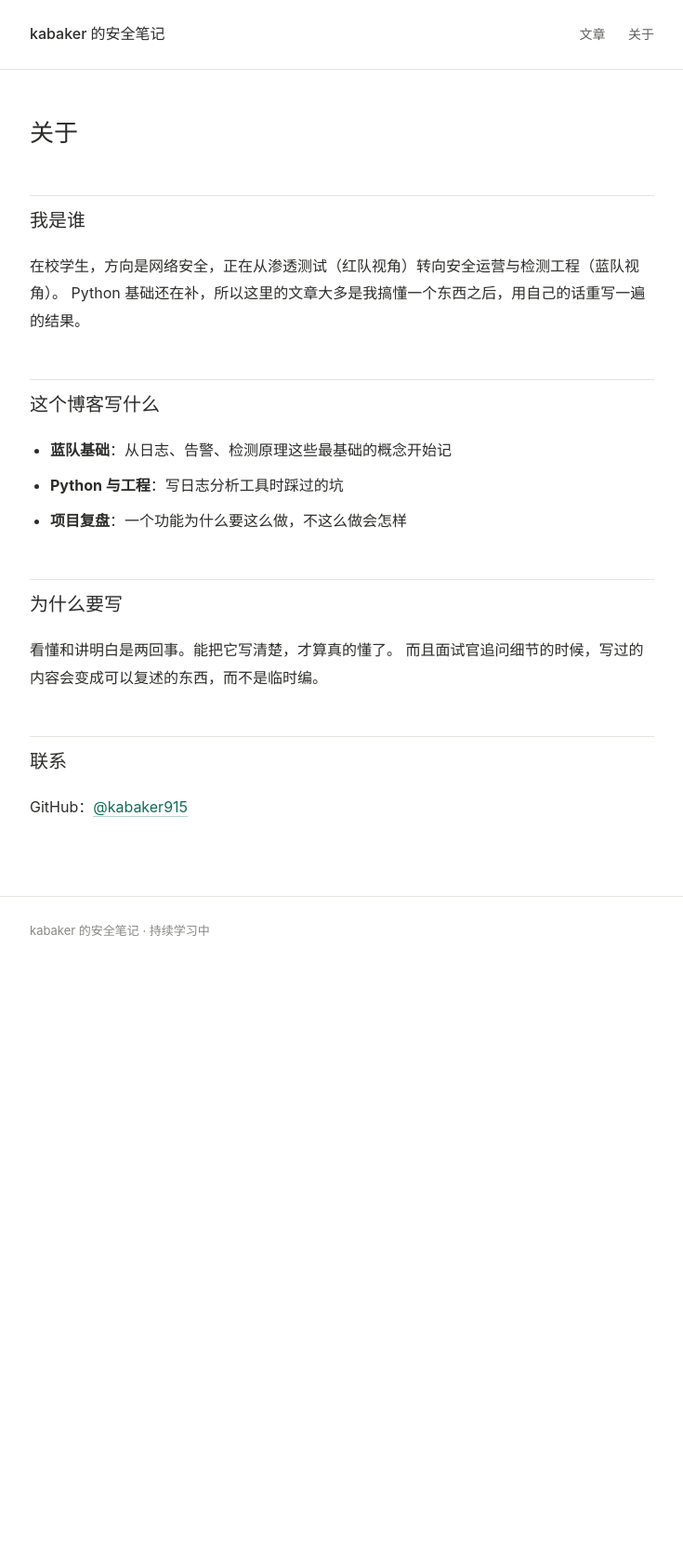
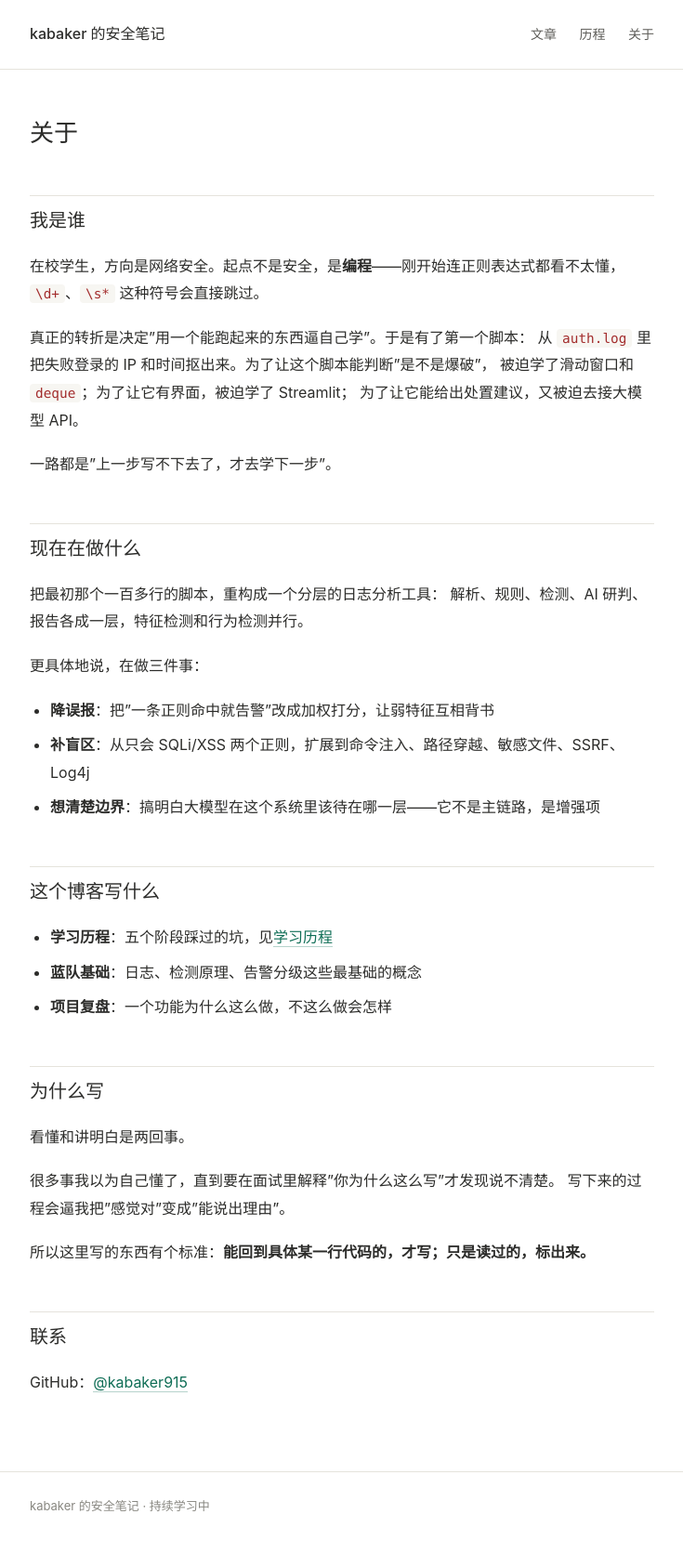
Before and after one commit to kabaker915/kabaker915.github.io, a Jekyll site: the page built from about.md, in a window 1280 px wide. Shown: the whole page at 93% size, without its empty margins (272-1007 px from the left). Built offline with Jekyll 4.4.1, drawn with Linux system fonts in a browser that asks for light colours; before the commit the page ends 1053 px from its top, so only the background shows below that.

Commit message:
新增学习历程页，重写关于页，修正测试数据的表述
- 新增 /journey.html：五阶段时间线，每阶段挂对应文章
- about.md 按真实路径重写（从编程基础起步，不是从渗透转蓝队）
- 明确标注测试日志为自建模拟数据，非真实流量
- 靶场降级为「操练过」，云部署单列为「规划中」
- 三篇文章补回链到历程页

```diff
--- a/_layouts/default.html
+++ b/_layouts/default.html
@@ -10,6 +10,7 @@
     <a class="site-title" href="{{ '/' | relative_url }}">{{ site.title }}</a>
     <nav class="site-nav">
       <a href="{{ '/' | relative_url }}">文章</a>
+      <a href="{{ '/journey.html' | relative_url }}">历程</a>
       <a href="{{ '/about.html' | relative_url }}">关于</a>
     </nav>
   </div>
--- a/about.md
+++ b/about.md
@@ -6,19 +6,41 @@ permalink: /about.html
 
 ## 我是谁
 
-在校学生，方向是网络安全，正在从渗透测试（红队视角）转向安全运营与检测工程（蓝队视角）。
-Python 基础还在补，所以这里的文章大多是我搞懂一个东西之后，用自己的话重写一遍的结果。
+在校学生，方向是网络安全。起点不是安全，是**编程**——刚开始连正则表达式都看不太懂，
+`\d+`、`\s*` 这种符号会直接跳过。
+
+真正的转折是决定"用一个能跑起来的东西逼自己学"。于是有了第一个脚本：
+从 `auth.log` 里把失败登录的 IP 和时间抠出来。为了让这个脚本能判断"是不是爆破"，
+被迫学了滑动窗口和 `deque`；为了让它有界面，被迫学了 Streamlit；
+为了让它能给出处置建议，又被迫去接大模型 API。
+
+一路都是"上一步写不下去了，才去学下一步"。
+
+## 现在在做什么
+
+把最初那个一百多行的脚本，重构成一个分层的日志分析工具：
+解析、规则、检测、AI 研判、报告各成一层，特征检测和行为检测并行。
+
+更具体地说，在做三件事：
+
+- **降误报**：把"一条正则命中就告警"改成加权打分，让弱特征互相背书
+- **补盲区**：从只会 SQLi/XSS 两个正则，扩展到命令注入、路径穿越、敏感文件、SSRF、Log4j
+- **想清楚边界**：搞明白大模型在这个系统里该待在哪一层——它不是主链路，是增强项
 
 ## 这个博客写什么
 
-- **蓝队基础**：从日志、告警、检测原理这些最基础的概念开始记
-- **Python 与工程**：写日志分析工具时踩过的坑
-- **项目复盘**：一个功能为什么要这么做，不这么做会怎样
+- **学习历程**：五个阶段踩过的坑，见[学习历程](/journey.html)
+- **蓝队基础**：日志、检测原理、告警分级这些最基础的概念
+- **项目复盘**：一个功能为什么这么做，不这么做会怎样
 
-## 为什么要写
+## 为什么写
 
-看懂和讲明白是两回事。能把它写清楚，才算真的懂了。
-而且面试官追问细节的时候，写过的内容会变成可以复述的东西，而不是临时编。
+看懂和讲明白是两回事。
+
+很多事我以为自己懂了，直到要在面试里解释"你为什么这么写"才发现说不清楚。
+写下来的过程会逼我把"感觉对"变成"能说出理由"。
+
+所以这里写的东西有个标准：**能回到具体某一行代码的，才写；只是读过的，标出来。**
 
 ## 联系
 
--- a/assets/css/style.css
+++ b/assets/css/style.css
@@ -265,6 +265,36 @@ pre code { background: none; color: var(--text); padding: 0; }
   color: var(--text-hint);
 }
 
+/* ---------- 学习历程时间线 ---------- */
+.post-lead {
+  margin: 0;
+  font-size: 15px;
+  color: var(--text-soft);
+}
+
+.timeline h2 {
+  border-top: 0;
+  border-left: 4px solid var(--accent);
+  padding: 2px 0 2px 16px;
+  margin: 52px 0 18px;
+  font-size: 19px;
+  line-height: 1.6;
+}
+
+.timeline h2:first-of-type { margin-top: 36px; }
+
+.timeline h2 + p { color: var(--text-soft); }
+
+.timeline blockquote {
+  background: var(--bg-soft);
+  border-left: 3px solid var(--border);
+  border-radius: 0 6px 6px 0;
+  padding: 12px 16px;
+  font-size: 15px;
+}
+
+.timeline table { font-size: 13.5px; }
+
 /* ---------- 移动端 ---------- */
 @media (max-width: 600px) {
   body { font-size: 15px; line-height: 1.8; }
```
Also changed, not shown: _layouts/journey.html (added, +16 -0 lines), _posts/2026-10-26-from-red-to-blue.md (+5 -0 lines), _posts/2026-10-28-why-my-regex-fails.md (+17 -1 lines), _posts/2026-10-30-anatomy-of-an-api-call.md (+2 -1 lines), journey.md (added, +191 -0 lines).
